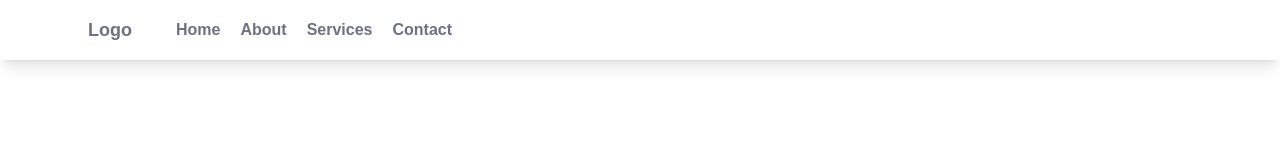
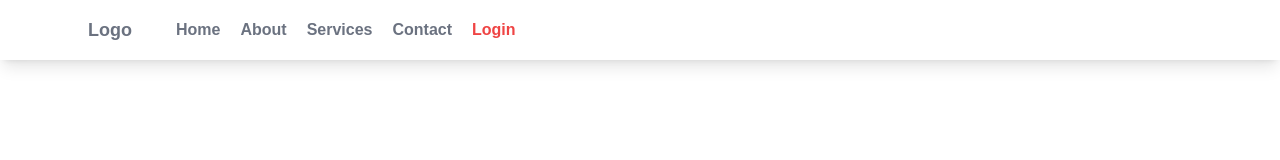
Before and after one commit to adilraees786/Sahdcn-Next-js, a Next.js app: page / in a window 1280 px wide. Shown: the top 160 px of the page. Built offline with nearby package versions, Linux system fonts and the light colour scheme.

Commit message:
addbtnclr

```diff
--- a/src/components/ui/component/Navbar.js
+++ b/src/components/ui/component/Navbar.js
@@ -28,7 +28,13 @@ export default function Navbar() {
               <Link href="/about" className="py-4 px-2 text-gray-500 font-semibold hover:text-green-500 transition duration-300">About</Link>
               <Link href="/services" className="py-4 px-2 text-gray-500 font-semibold hover:text-green-500 transition duration-300">Services</Link>
               <Link href="/contact" className="py-4 px-2 text-gray-500 font-semibold hover:text-green-500 transition duration-300">Contact</Link>
+              <div className="py-4 px-2 text-red-500 font-semibold hover:text-green-500 transition duration-300" >
+              <button className="">
+                Login
+              </button>
             </div>
+            </div>
+
           </div>
           <div className="md:hidden flex items-center">
             <button className="outline-none mobile-menu-button" onClick={toggleMenu}>
```
